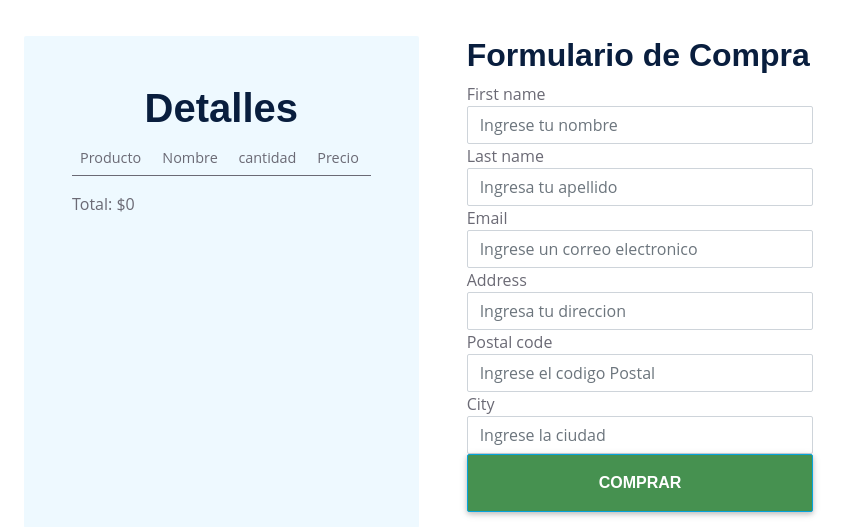
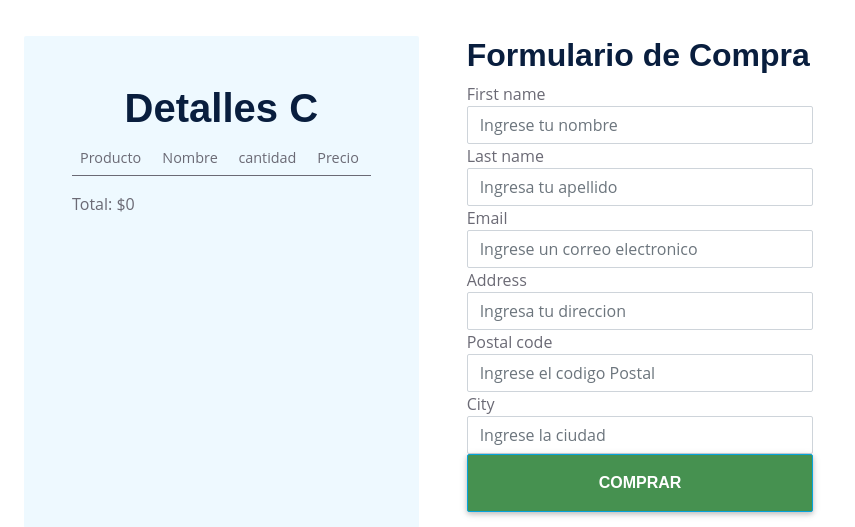
Before and after one commit to CristianJaxc/FINALTESIS, a Django app: a page that uses sabia/templates/servicios/orders/order_create.html in a window 1280 px wide; the page is wider, and only the part inside the window is pictured. Shown: the part 149-676 px from the top of that part, without its empty margins (0-855 px from the left). Run offline with Django 3.2, Linux system fonts and the light colour scheme; lists and menus that the app fills with data are empty; parts of the project's set-up code (start-up, migrations or seed data) failed here and were passed over; some libraries are stand-ins or nearby versions.

Commit message:
COMMIT SUBIDA11 05152022

```diff
--- a/sabia/templates/servicios/orders/order_create.html
+++ b/sabia/templates/servicios/orders/order_create.html
@@ -17,7 +17,7 @@ display: none;
         <div class="bg-light rounded h-100 p-5">
             <div class="section-title">
 
-                <h1 class="display-6 mb-2" style="text-align:center;">Detalles</h1>
+                <h1 class="display-6 mb-2" style="text-align:center;">Detalles C</h1>
             </div>
 
 
```
